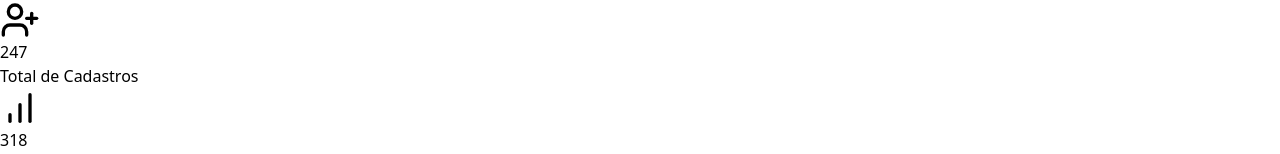
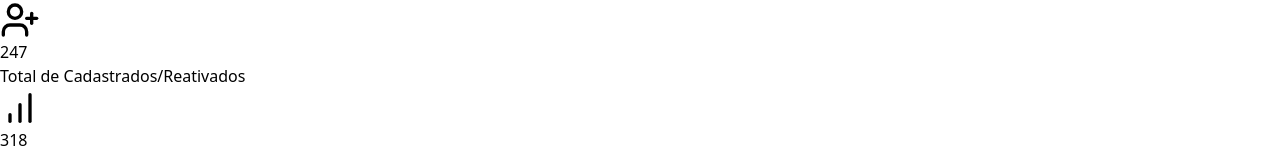
Before and after one commit to G4Nobrega11/Dash-Iven, a React (Vite) app: page / in a window 1280 px wide. Shown: the part 288-442 px from the top of the page. Built offline with nearby package versions, Linux system fonts and the light colour scheme.

Commit message:
Atualizado

```diff
--- a/src/App.tsx
+++ b/src/App.tsx
@@ -32,7 +32,7 @@
           icon={<TrendingUp className="text-red-500" size={40} />}
         />
         <KPIBalloon
-          title="Total de Cadastros"
+          title="Total de Cadastrados/Reativados"
           value={totalRegistrations}
           icon={<UserPlus className="text-indigo-500" size={40} />}
         />
--- a/src/components/RegistrationChart.tsx
+++ b/src/components/RegistrationChart.tsx
@@ -13,8 +13,8 @@
 
 const RegistrationChart: React.FC = () => {
   return (
-    <div className="bg-white rounded-lg shadow-md p-4 w-full">
-      <h2 className="text-xl font-bold text-gray-900 mb-4">Evolução de Cadastros</h2>
+    <div className="bg-white rounded-lg shadow-md p-4 w-full mb-8">
+      <h2 className="text-xl font-bold text-gray-900 mb-4">Evolução de Cadastrados/Reativados</h2>
       <div style={{ width: '100%', height: '400px' }}>
         <ResponsiveContainer>
           <LineChart
@@ -34,10 +34,10 @@
             <Line
               type="monotone"
               dataKey="registrations"
-              stroke="#4f46e5"
+              stroke="#8884d8"
               strokeWidth={2}
               dot={{ r: 4 }}
-              name="Cadastros"
+              name="Cadastrados/Reativados"
             />
           </LineChart>
         </ResponsiveContainer>
```
